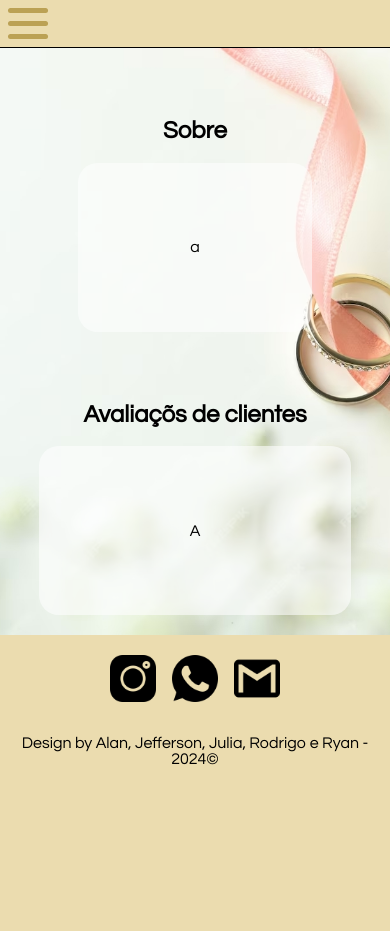
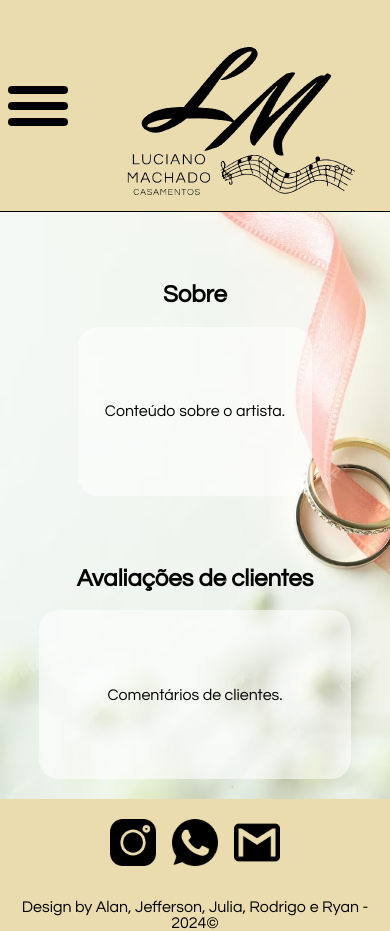
Before and after one commit to DigoPires/Luciano-Machado, a PHP site: page / in a window 390 px wide. Before the commit the page ends 765 px from the top, so only its background shows below. Run offline with PHP 8.4, Linux system fonts and the light colour scheme.

Commit message:
Fazendo a logo aparecer fora do menu hamburguer

```diff
--- a/Menu Principal/CSS/estrutura.css
+++ b/Menu Principal/CSS/estrutura.css
@@ -3,13 +3,16 @@
 :root {
     --gold: #ebe2b5;
 }
-
+.logo-container{
+    display: none;
+}
 body {
     font-family: 'Questrial', sans-serif;
     height: 100vh;
     text-align: center;
     margin: 0;
     background-color: #EBDCAF;
+    overflow-x: hidden;
 }
 
 section {
@@ -118,18 +117,40 @@ header {
 }
 
 .mobile-menu div {
-    width: 40px;
-    height: 5px;
-    background-color: #BBA154;
+    width: 60px;
+    height: 8px;
+    background-color: #000000;
     margin: 8px;
     border-radius: 10px;
 }
 
 /* responsividade */
-@media (max-width: 720px) {
+@media (max-width: 900px) {
     body {
         overflow-x: hidden;
     }
+    .logo-container{
+        display: flex;
+        margin: auto;
+    }
+    .menu .logo {
+        display: none;
+    }
+
+    .ancora{
+        width: 50vw;
+        background: none;
+        border: unset;
+    }
+    .logo img {
+        max-width: 500px;
+        max-height: 250px;
+    }
+    .menu{
+        margin-top: 20vh;
+        background: none;
+    }
+
 
     /* margem da header mobile */
     .content-header {
@@ -141,10 +162,7 @@ header {
         display: flex;
         align-items: center;
         justify-content: space-between;
-    }
-
-    .logo {
-        order: 1;
+        height: 25vh;
     }
 
     .mobile-menu {
--- a/Menu Principal/index.html
+++ b/Menu Principal/index.html
@@ -4,10 +4,10 @@
 <head>
     <meta charset="UTF-8">
     <meta name="viewport" content="width=device-width, initial-scale=1.0">
+    <meta name="description" content="Descrição do seu site aqui">
     <title>Menu Principal</title>
     <link rel="stylesheet" href="./CSS/estrutura.css">
-    <link rel="stylesheet" href="./CSS/menu-principal.css" class="rel">
-
+    <link rel="stylesheet" href="./CSS/menu-principal.css">
 </head>
 
 <body>
@@ -18,14 +18,17 @@
                 <div class="line2"></div>
                 <div class="line3"></div>
             </div> <!-- mobile-menu -->
+            <div class="logo-container">
+                <div class="logo">
+                    <img src="./IMG/12-removebg-preview.png" alt="Logo">
+                </div>
+            </div>
         </div> <!-- flex-mobile -->
-
         <div class="nav-bar">
             <div class="mobile-menu-fechar">
                 <div class="line1"></div>
                 <div class="line2"></div>
             </div> <!-- mobile-menu-fechar -->
-
             <nav class="menu">
                 <div class="logo">
                     <img src="./IMG/12-removebg-preview.png" alt="Logo">
@@ -37,17 +40,18 @@
                     <li><a href="#" class="ancora">Área restrita</a></li>
                 </ul>
             </nav>
+        </div>
     </header>
+
     <main>
         <section class="menu-principal">
             <div class="sobre-artista">
                 <h2 class="title-sobre">Sobre</h2>
-                <p class="sobre">a
-                </p>
+                <p class="sobre">Conteúdo sobre o artista.</p>
             </div>
             <div class="op-clientes">
-                <h2 class="avaliacao">Avaliaçõs de clientes</h2>
-                <p class="cliente">A</p>
+                <h2 class="avaliacao">Avaliações de clientes</h2>
+                <p class="cliente">Comentários de clientes.</p>
             </div>
         </section>
     </main>
```
Also changed, not shown: other parts of Menu Principal/CSS/estrutura.css (+10 -14 lines). Lines whose indentation alone changed are shown as unchanged.
